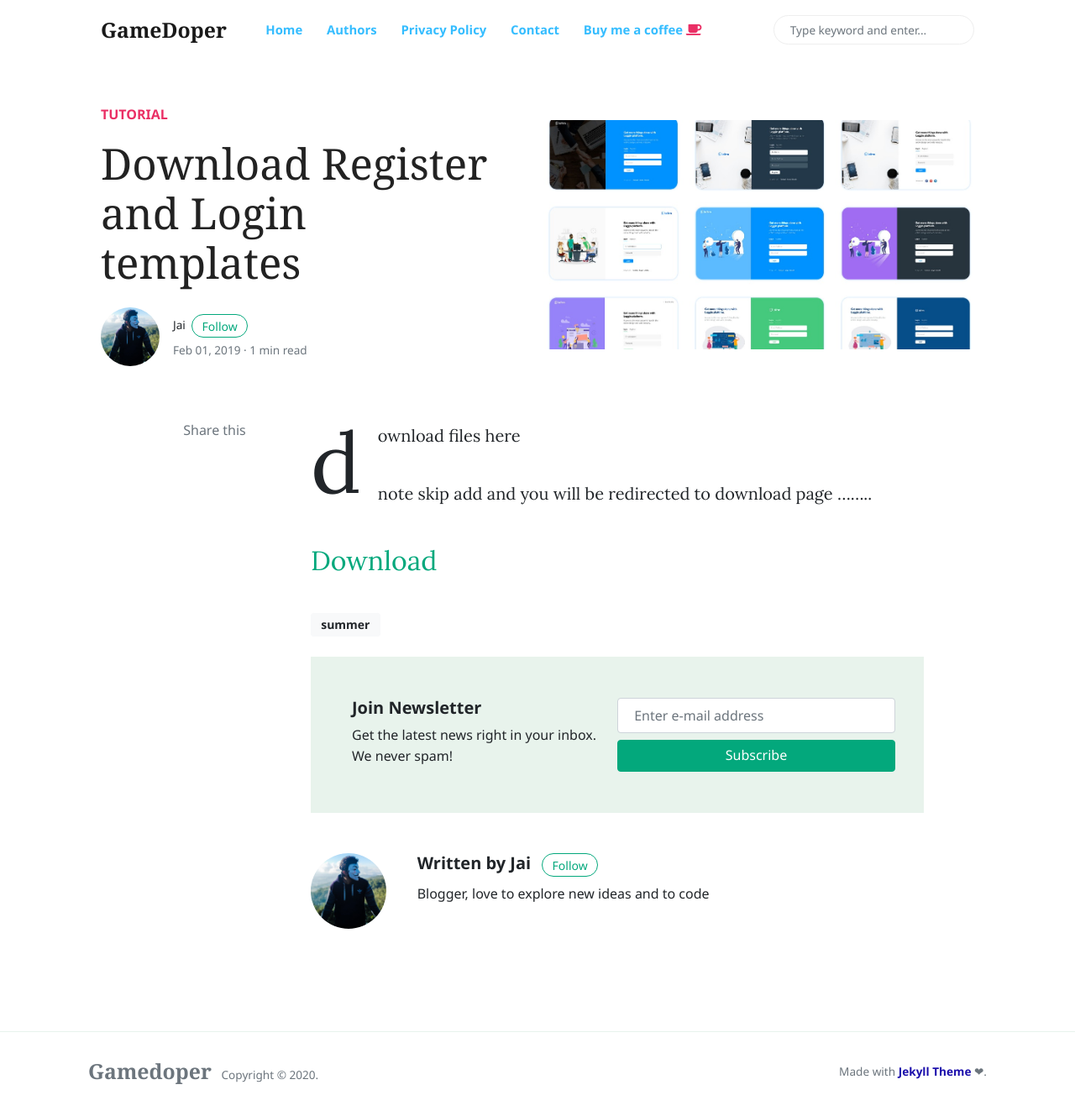
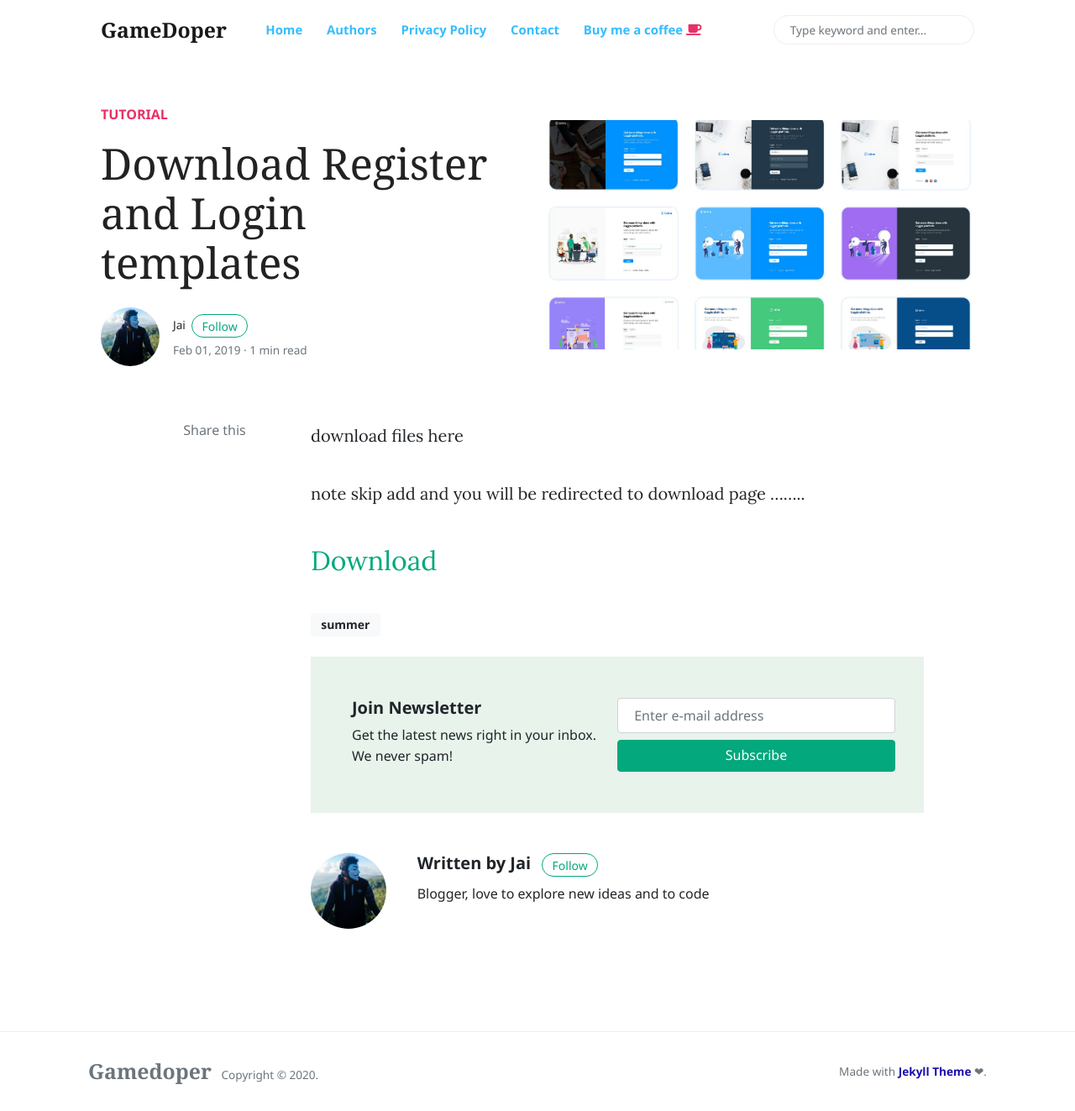
Before and after one commit to Gamedoper/Gamedoperarchives.github.io, a Jekyll site: the page built from _posts/2019-02-01-download-templates.md, in a window 1280 px wide and 1323 px high. Shown: the whole window at 84% size. Built offline with Jekyll 4.4.1, drawn with Linux system fonts in a browser that asks for light colours; nearby versions of some CDN libraries; comment, search, counter and statistics services are not loaded.

Commit message:
css first letter

```diff
--- a/assets/css/theme.css
+++ b/assets/css/theme.css
@@ -683,13 +683,13 @@ article blockquote:before {
 	float:left;
 	line-height:1;
 }
-article:first-letter {
+/* article:first-letter {
 	float:left;
 	font-size:5em;
 	line-height:1;
 	margin:0 .2em 0 0;
 	vertical-align:top;
-}
+} */
 article h1,article h2,article h3,article h4,article h5,article h6,article .h1,article .h2,article .h3,article .h4,article .h5,article .h6 {
 	margin-bottom:2rem;
 	margin-top:2rem;
```
